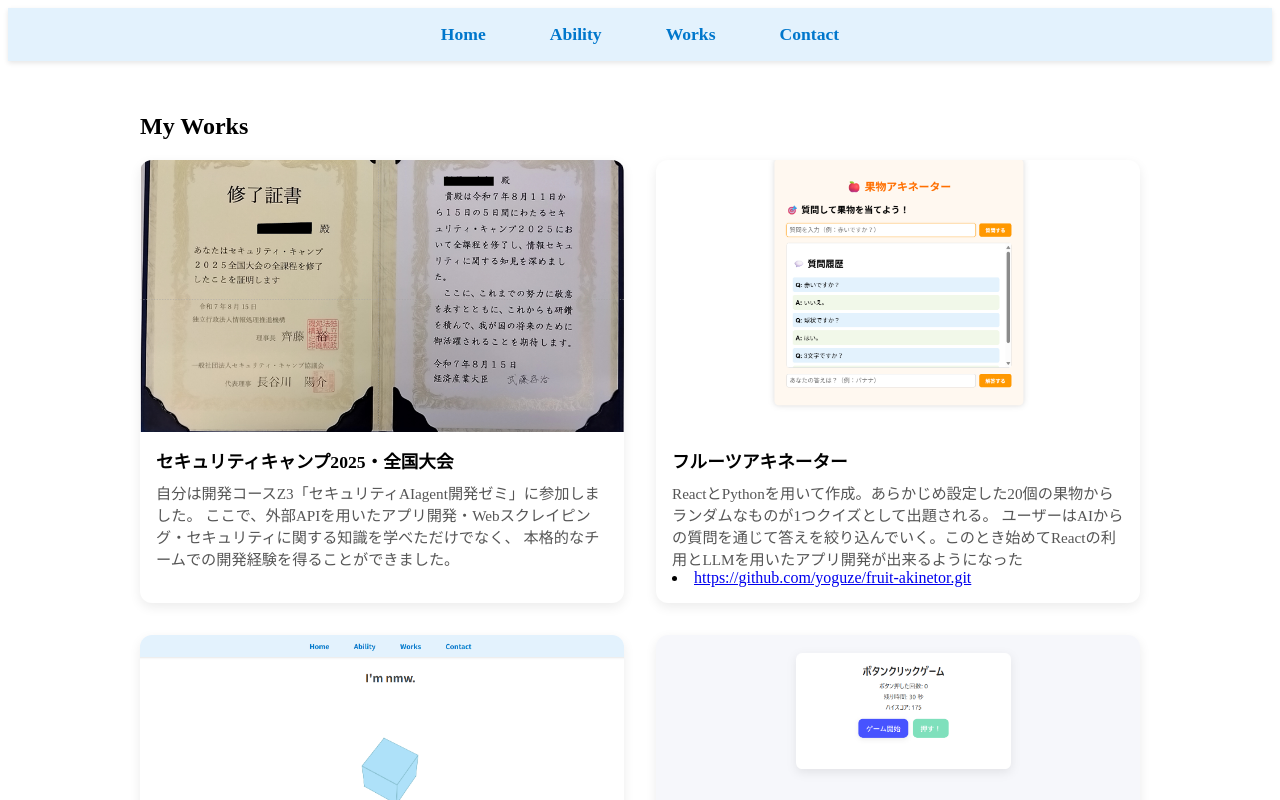
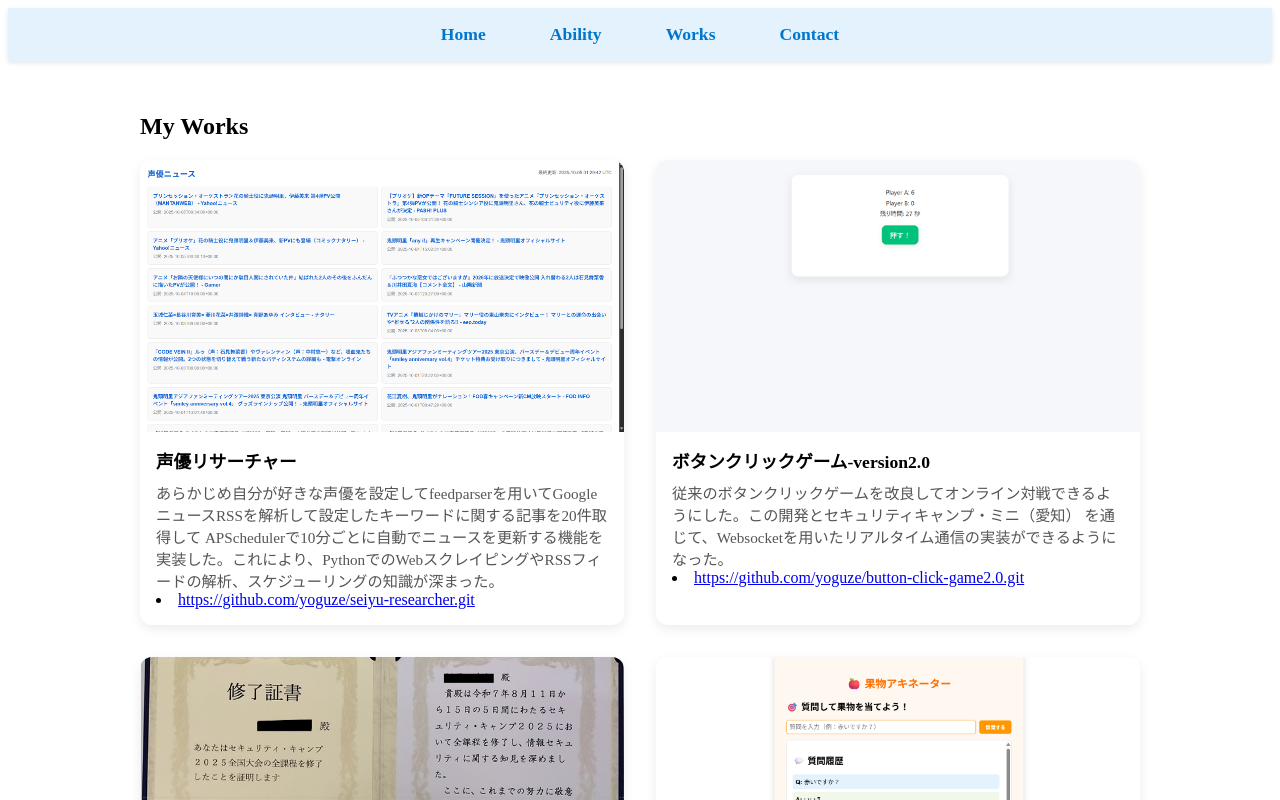
Before and after one commit to yoguze/my-works-website, a Next.js app: page /works in a window 1280 px wide. Shown: the top 800 px of the page. Built offline with nearby package versions, Linux system fonts and the light colour scheme.

Commit message:
first commit

```diff
--- a/app/works/page.js
+++ b/app/works/page.js
@@ -27,6 +27,26 @@ export default function Home() {
          <div className="container">
             <h1>My Works</h1>
             <div className="work-list">
+              <article className="work-item">
+                <img src="/seiyu-researcher.png" alt="作品6" />
+                <div className="body">
+                    <h2>声優リサーチャー</h2>
+                    <p>あらかじめ自分が好きな声優を設定してfeedparserを用いてGoogleニュースRSSを解析して設定したキーワードに関する記事を20件取得して
+                      APSchedulerで10分ごとに自動でニュースを更新する機能を実装した。これにより、PythonでのWebスクレイピングやRSSフィードの解析、スケジューリングの知識が深まった。
+                    </p>
+                    <li><Link href="https://github.com/yoguze/seiyu-researcher.git">https://github.com/yoguze/seiyu-researcher.git</Link></li>
+                </div>
+              </article>
+              <article className="work-item">
+                <img src="/button-click-game-v2.png" alt="作品5" />
+                <div className="body">
+                    <h2>ボタンクリックゲーム-version2.0</h2>
+                    <p>従来のボタンクリックゲームを改良してオンライン対戦できるようにした。この開発とセキュリティキャンプ・ミニ（愛知）
+                      を通じて、Websocketを用いたリアルタイム通信の実装ができるようになった。
+                    </p>
+                    <li><Link href="https://github.com/yoguze/button-click-game2.0.git">https://github.com/yoguze/button-click-game2.0.git</Link></li>
+                </div>
+              </article>
               <article className="work-item">
                 <img src="/finished-item.png" alt="作品4" />
                 <div className="body">
@@ -63,7 +83,7 @@ export default function Home() {
                 </div>
               </article>
 
-                {/* 以降、アイテムを増やすだけでOK */}
+              {/* 以降、アイテムを増やすだけでOK */}
             </div>
           </div>
         </section>
```
Also changed, not shown: public/button-click-game-v2.png (added), public/seiyu-researcher.png (added).
